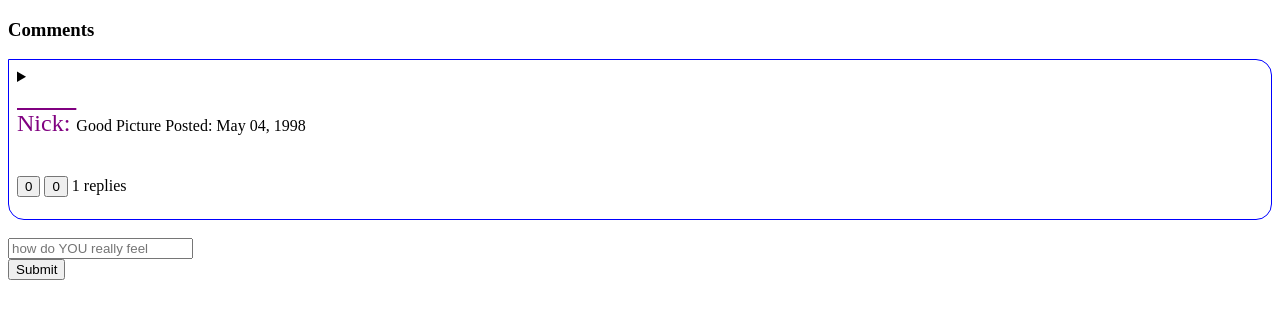
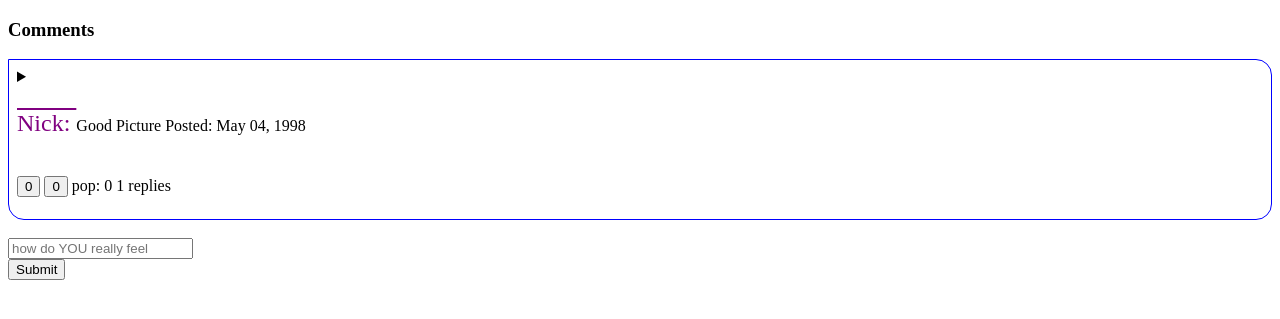
Before and after one commit to austinragotzy/picypicypicy-website, a PHP site: page /comments.php?img=1 in a window 1280 px wide. Shown: the top 319 px of the page. Run offline with PHP 8.4, Linux system fonts and the light colour scheme; data comes from the database, SQL or seed files in the repository.

Commit message:
adding popularity to comments

```diff
--- a/pages/php/popComments.php
+++ b/pages/php/popComments.php
@@ -120,6 +120,7 @@ while($commentTup = $commentST->fetch()){
   }
   $numRep = $numReplyST->fetch();
   $commenterTup = $commenterST->fetch();
+  $pop = intval($commentTup['Likes'])-intval($commentTup['Dislikes']);
   echo '<details>
     <summary class="commenter-row">
       <div class="row cr">
@@ -130,6 +131,7 @@ while($commentTup = $commentST->fetch()){
         <form class="" action="image.php?img='.$_GET['img'].'" method="post">
           <button type="submit" name="like" value="'.$commentTup['CommentID'].'">'.$commentTup['Likes'].' <span class="glyphicon glyphicon-thumbs-up"></span></button>
           <button type="submit" name="dislike" value="'.$commentTup['CommentID'].'">'.$commentTup['Dislikes'].' <span class="glyphicon glyphicon-thumbs-down"></span></button>
+          <p> pop: '.$pop.'</p>
           <p class="pull-right">'.$numRep['replies'].' replies</p>
         </form>
       </div>
@@ -144,6 +146,7 @@ while($commentTup = $commentST->fetch()){
         $e->getMessage();
       }
       $replierTup = $replierST->fetch();
+      $rpop = intval($replyTup['Likes'])-intval($replyTup['Dislikes']);
       echo '<div class="">
       <div class="replier-row">
       <div class="row">
@@ -153,6 +156,7 @@ while($commentTup = $commentST->fetch()){
         <form class="" action="image.php?img='.$_GET['img'].'" method="post">
           <button type="submit" name="relike" value="'.$replyTup['ReplyID'].'">'.$replyTup['Likes'].' <span class="glyphicon glyphicon-thumbs-up"></span></button>
           <button type="submit" name="redislike" value="'.$replyTup['ReplyID'].'">'.$replyTup['Dislikes'].' <span class="glyphicon glyphicon-thumbs-down"></span></button>
+          <p> pop: '.$rpop.'</p>
         </form>
       </div>
         </div>';
```
